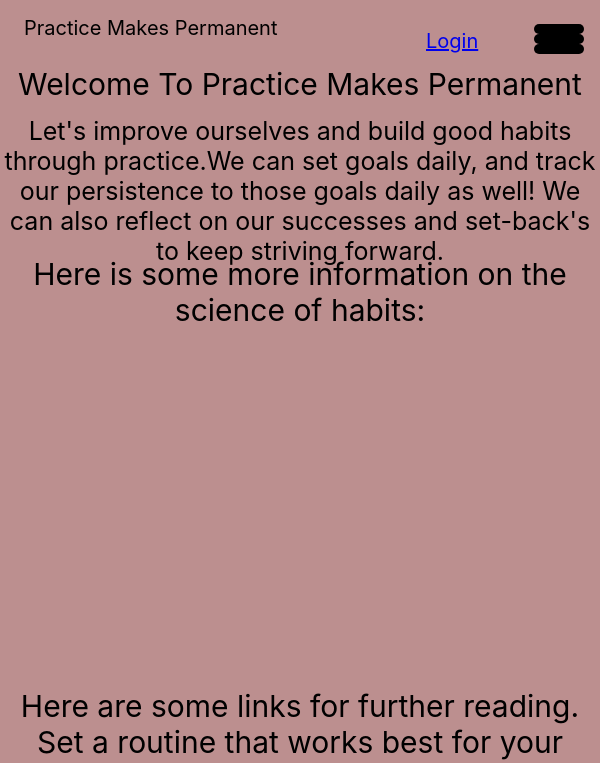
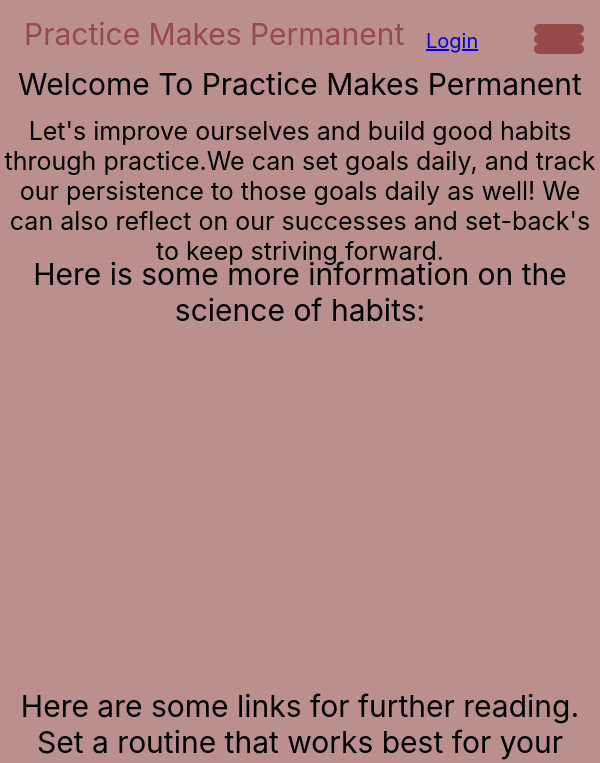
Before and after one commit to AshveerB/practice-makes-permanent, a React (Create React App) app: page /home in a window 600 px wide. Shown: the top 763 px of the page. Built offline with nearby package versions, Linux system fonts and the light colour scheme.

Commit message:
navbar css <768px

```diff
--- a/src/components/navigation/Navigation.css
+++ b/src/components/navigation/Navigation.css
@@ -14,7 +14,9 @@ button {
 	-webkit-transition-property: transform;
 	transition-property: transform;
 }
-.hvr-grow:hover, .hvr-grow:focus, .hvr-grow:active {
+.hvr-grow:hover,
+.hvr-grow:focus,
+.hvr-grow:active {
 	-webkit-transform: scale(1.1);
 	transform: scale(1.1);
 }
@@ -36,7 +38,6 @@ button {
 	width: 150px;
 	display: flex;
 	align-items: center;
-
 }
 
 .navigation {
@@ -80,6 +81,11 @@ button {
 	}
 	.burger {
 		display: flex;
+		background-color: rgb(151, 74, 74);
+	}
+	.brand {
+		font-size: 25px;
+		color: rgb(151, 74, 74);
 	}
 }
 
@@ -92,6 +98,11 @@ button {
 	}
 	.burger {
 		display: flex;
+		background-color: rgb(151, 74, 74);
+	}
+	.brand {
+		font-size: 30px;
+		color: rgb(151, 74, 74);
 	}
 }
 
```
Lines whose indentation alone changed are shown as unchanged.
